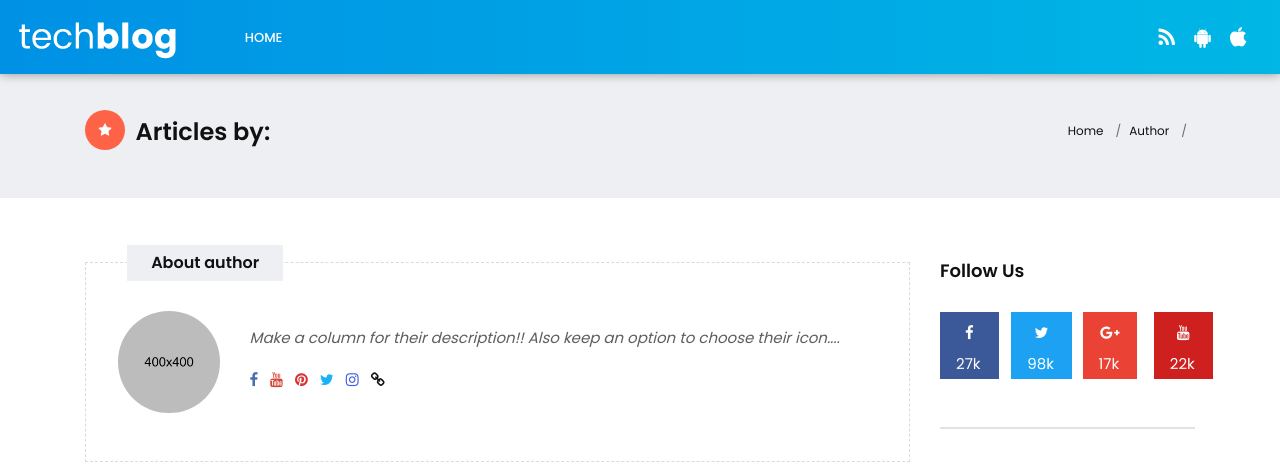
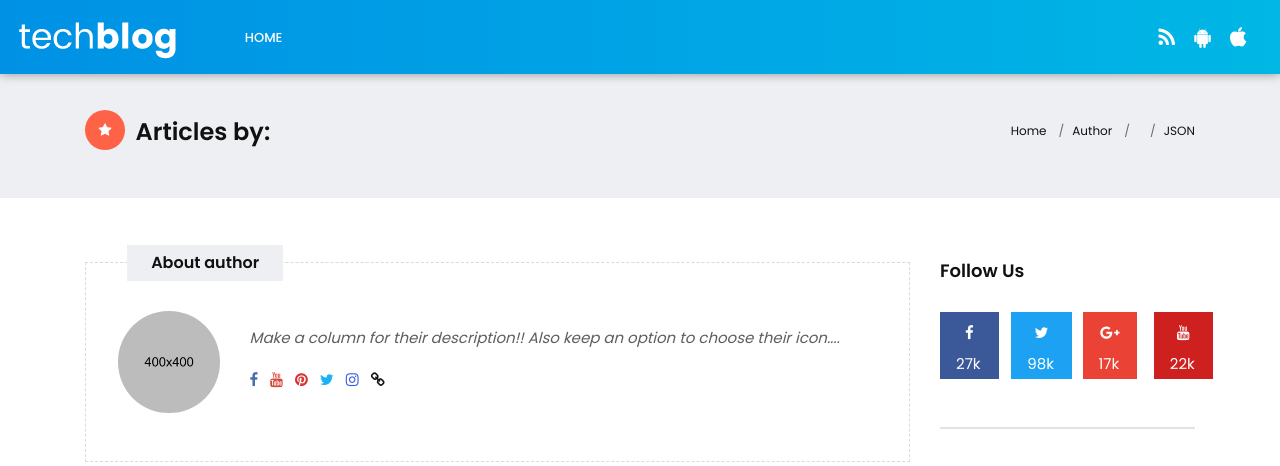
Before and after one commit to rajashwis/news-site, a Django app: template templates/author.html in a window 1280 px wide. Shown: the top 466 px of the page. Run offline with Django 4.2, Linux system fonts and the light colour scheme; the template is opened without the code that fills it, so the values that code supplies are empty; some libraries are stand-ins or nearby versions.

Commit message:
Added proper authentication and authorization

```diff
--- a/home/serializers.py
+++ b/home/serializers.py
@@ -4,7 +4,9 @@
 class ArticleSerializer(serializers.ModelSerializer):
     class Meta:
         model = Article
-        fields = ['title', 'author', 'summary', 'image', 'content', 'category', 'tags', 'created_at']
+        fields = ['title', 'summary', 'image', 'content', 'category', 'tags', 'created_at']
+
+        author = serializers.ReadOnlyField(source='author.username')
 
 class AuthorSerializer(serializers.ModelSerializer):
     class Meta:
--- a/home/urls.py
+++ b/home/urls.py
@@ -16,5 +16,6 @@
     path('category/<str:cat>', category, name = 'category'),
     path('tag/<str:tag>', tags, name = 'tag'),
     path('author/<int:author>', author, name = 'author'),
-    path('api', include(router.urls)),
+    path('api/', include(router.urls)),
+    path('api/', include('rest_framework.urls')),
 ]
--- a/home/views.py
+++ b/home/views.py
@@ -8,6 +8,8 @@
 from rest_framework import viewsets, filters
 from .serializers import ArticleSerializer, AuthorSerializer, TagSerializer, CategorySerializer, CommentsSerializer, AdvertismentsSerializer
 from rest_framework.pagination import LimitOffsetPagination
+from .permissions import IsOwnerOrReadOnly
+from rest_framework import permissions
 
 # Create your views here.
 
@@ -191,6 +193,8 @@
         author = User.objects.get(id=self.request.user.id)
         serializer.save(author=author)
 
+    permission_classes = [permissions.IsAuthenticatedOrReadOnly, IsOwnerOrReadOnly]
+
     filter_backends = [filters.SearchFilter]
     search_fields = ['title', 'id', 'category__category_name', 'tags__tag_name']
     pagination_class = LimitOffsetPagination
--- a/templates/author.html
+++ b/templates/author.html
@@ -35,6 +35,7 @@
                             <li class="breadcrumb-item"><a href="#">Home</a></li>
                             <li class="breadcrumb-item"><a href="#">Author</a></li>
                             <li class="breadcrumb-item active">{{author_details.first_name}} {{author_details.last_name}}</li>
+                            <li class="breadcrumb-item"><a href = "/api/authors/{{author_details.id}}/?format=json">JSON</a></li>
                         </ol>
                     </div><!-- end col -->
                 </div><!-- end row -->
--- a/templates/footer.html
+++ b/templates/footer.html
@@ -50,12 +50,12 @@
                     <h2 class="widget-title">JSON</h2>
                     <div class="link-widget">
                         <ul>
-                            <li><a href="/apiarticles/?format=json">Articles</a></li>
-                            <li><a href="/apiauthors/?format=json">Authors</a></li>
-                            <li><a href="/apitags/?format=json">Tags</a></li>
-                            <li><a href="/apicategories/?format=json">Categories</a></li>
-                            <li><a href="/apicomments/?format=json">Comments</a></li>
-                            <li><a href="/apiadvertisements/?format=json">Advertisements</a></li>
+                            <li><a href="/api/articles/?format=json">Articles</a></li>
+                            <li><a href="/api/authors/?format=json">Authors</a></li>
+                            <li><a href="/api/tags/?format=json">Tags</a></li>
+                            <li><a href="/api/categories/?format=json">Categories</a></li>
+                            <li><a href="/api/comments/?format=json">Comments</a></li>
+                            <li><a href="/api/advertisements/?format=json">Advertisements</a></li>
                         </ul>
                     </div><!-- end link-widget -->
                 </div><!-- end widget -->
--- a/templates/single-article.html
+++ b/templates/single-article.html
@@ -42,6 +42,7 @@
                                 <div class="blog-meta big-meta">
                                     <small><a href="/" title="">{{article.created_at}}</a></small>
                                     <small><a href="/author/{{article.author_id}}" title="">by {{article.author.first_name}} {{article.author.last_name}}</a></small>
+                                    <small><a href="/api/articles/{{article.id}}/?format=json" title="">JSON</a></small>
                                     <small><i class="fa fa-eye"></i> {{ article.post_views }}</small>
                                 </div><!-- end meta -->
 
```
Also changed, not shown: home/permissions.py (added, +10 -0 lines).
